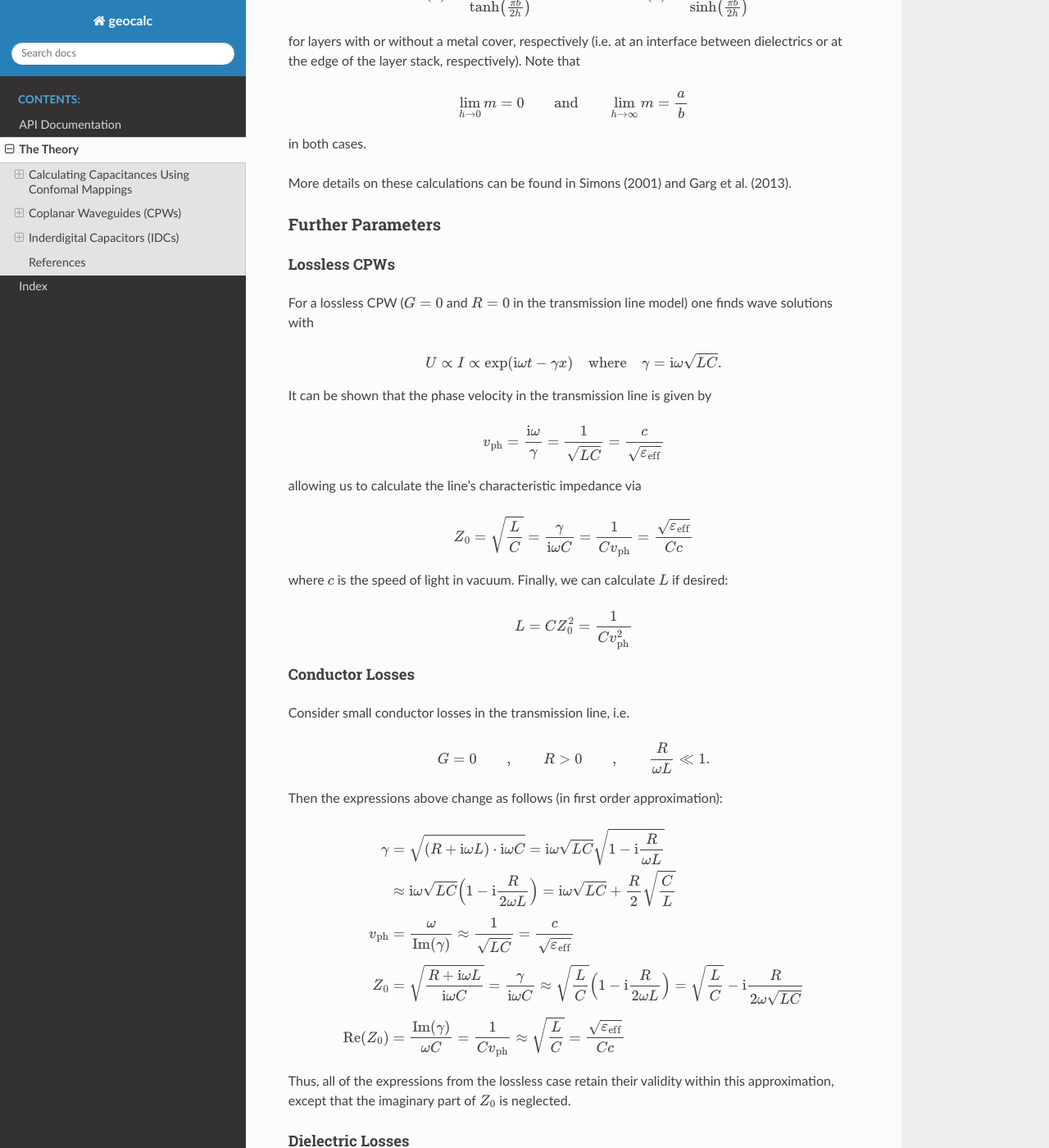
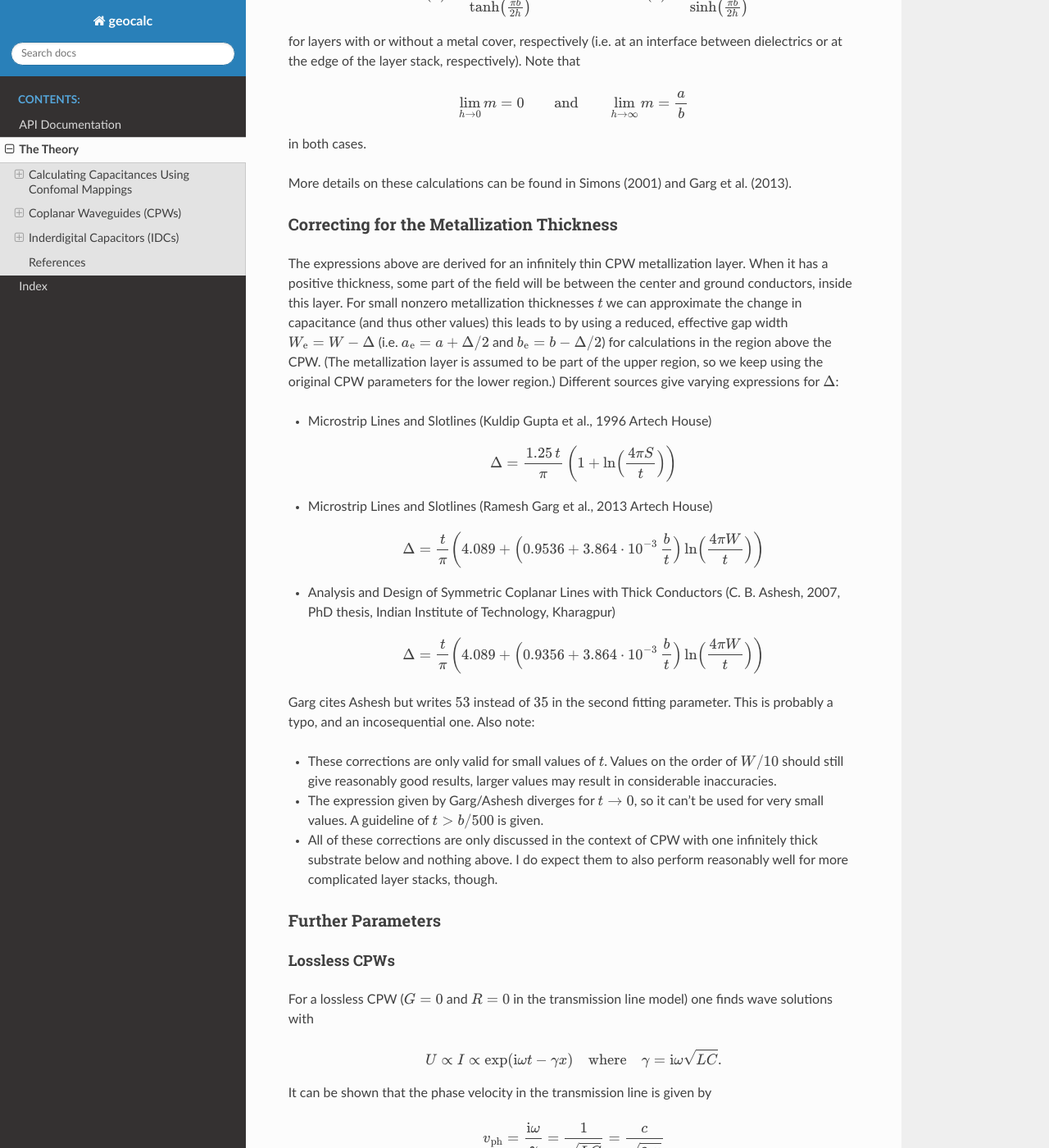
Before and after one commit to schtandard/geocalc, a Sphinx documentation site: the page built from docs/source/theory.rst, in a window 1280 px wide and 1400 px high, scrolled down 2143 px. Shown: the whole window at 82% size. Built offline with Sphinx 7.4.7 and the Read the Docs theme 2.0.0, drawn with Linux system fonts in a browser that asks for light colours.

Commit message:
Add thickness correction

```diff
--- a/docs/source/theory.rst
+++ b/docs/source/theory.rst
@@ -104,6 +104,43 @@ Note that
 in both cases.
 
 More details on these calculations can be found in Simons (2001) and Garg et al. (2013).
+
+Correcting for the Metallization Thickness
+==========================================
+The expressions above are derived for an infinitely thin CPW metallization layer.
+When it has a positive thickness, some part of the field will be between the center and ground conductors, inside this layer.
+For small nonzero metallization thicknesses :math:`t` we can approximate the change in capacitance (and thus other values) this leads to by using a reduced, effective gap width :math:`W_{\mathrm{e}} = W - \Delta` (i.e. :math:`a_{\mathrm{e}} = a + \Delta / 2` and :math:`b_{\mathrm{e}} = b - \Delta / 2`) for calculations in the region above the CPW.
+(The metallization layer is assumed to be part of the upper region, so we keep using the original CPW parameters for the lower region.)
+Different sources give varying expressions for :math:`\Delta`:
+
+- Microstrip Lines and Slotlines  (Kuldip Gupta et al., 1996 Artech House)
+
+  .. math::
+
+     \Delta = \frac{1.25 \, t}{\pi} \, \biggl( 1 + \ln\Bigl( \frac{4 \pi S}{t} \Bigr) \biggr)
+
+- Microstrip Lines and Slotlines (Ramesh Garg et al., 2013 Artech House)
+
+  .. math::
+
+     \Delta = \frac{t}{\pi} \biggl( 4.089 + \Bigl( 0.9536 + 3.864 \cdot 10^{-3} \, \frac{b}{t} \Bigr) \ln\Bigl( \frac{4 \pi W}{t} \Bigr) \biggr)
+
+- Analysis and Design of Symmetric Coplanar Lines with Thick Conductors (C. B. Ashesh, 2007, PhD thesis, Indian Institute of Technology, Kharagpur)
+
+  .. math::
+
+     \Delta = \frac{t}{\pi} \biggl( 4.089 + \Bigl( 0.9356 + 3.864 \cdot 10^{-3} \, \frac{b}{t} \Bigr) \ln\Bigl( \frac{4 \pi W}{t} \Bigr) \biggr)
+
+Garg cites Ashesh but writes :math:`53` instead of :math:`35` in the second fitting parameter.
+This is probably a typo, and an incosequential one.
+Also note:
+
+- These corrections are only valid for small values of :math:`t`.
+  Values on the order of :math:`W / 10` should still give reasonably good results, larger values may result in considerable inaccuracies.
+- The expression given by Garg/Ashesh diverges for :math:`t \to 0`, so it can't be used for very small values.
+  A guideline of :math:`t > b / 500` is given.
+- All of these corrections are only discussed in the context of CPW with one infinitely thick substrate below and nothing above.
+  I do expect them to also perform reasonably well for more complicated layer stacks, though.
 
 Further Parameters
 ==================
```
Also changed, not shown: changelog.md (+4 -0 lines), 2 other files.
